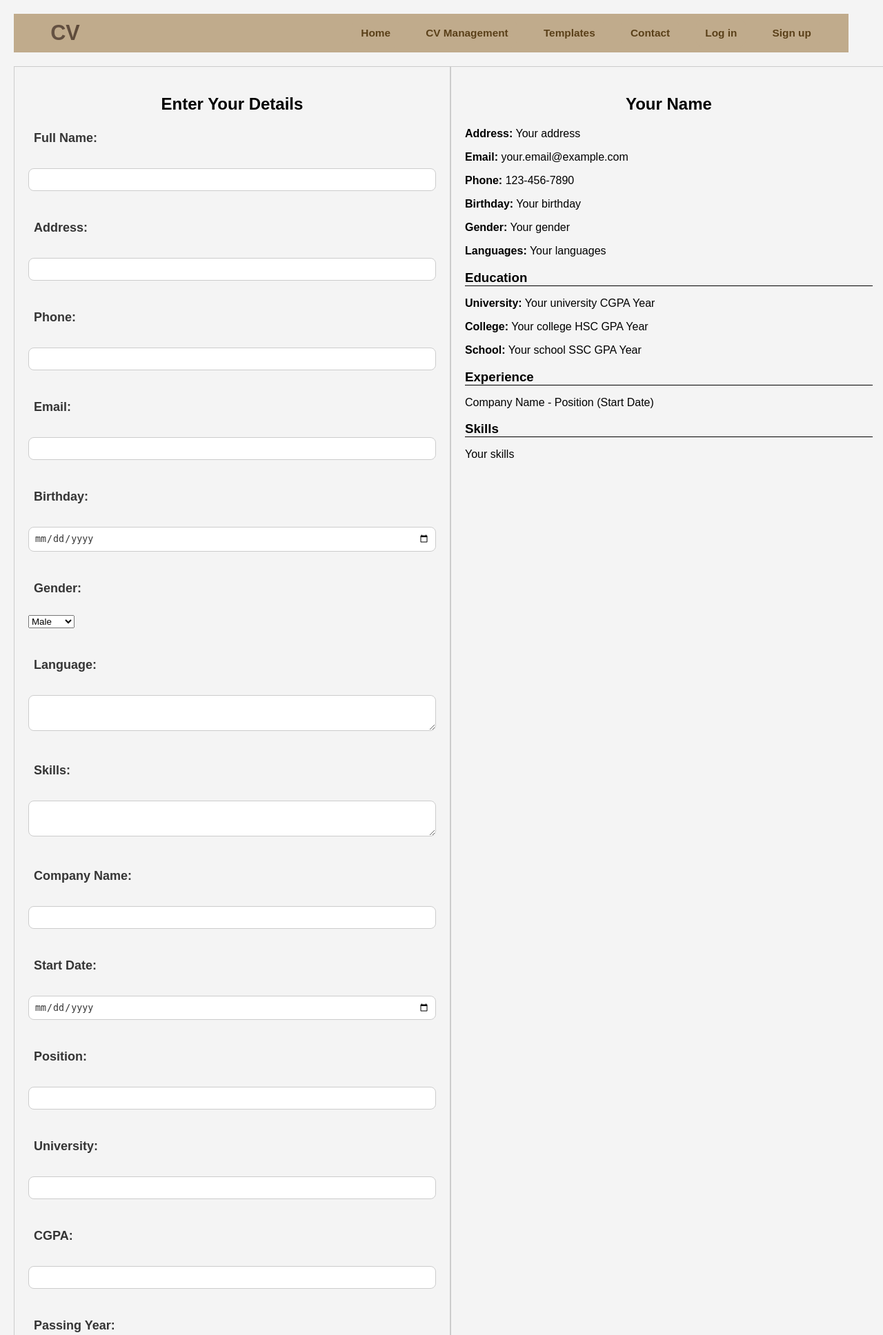
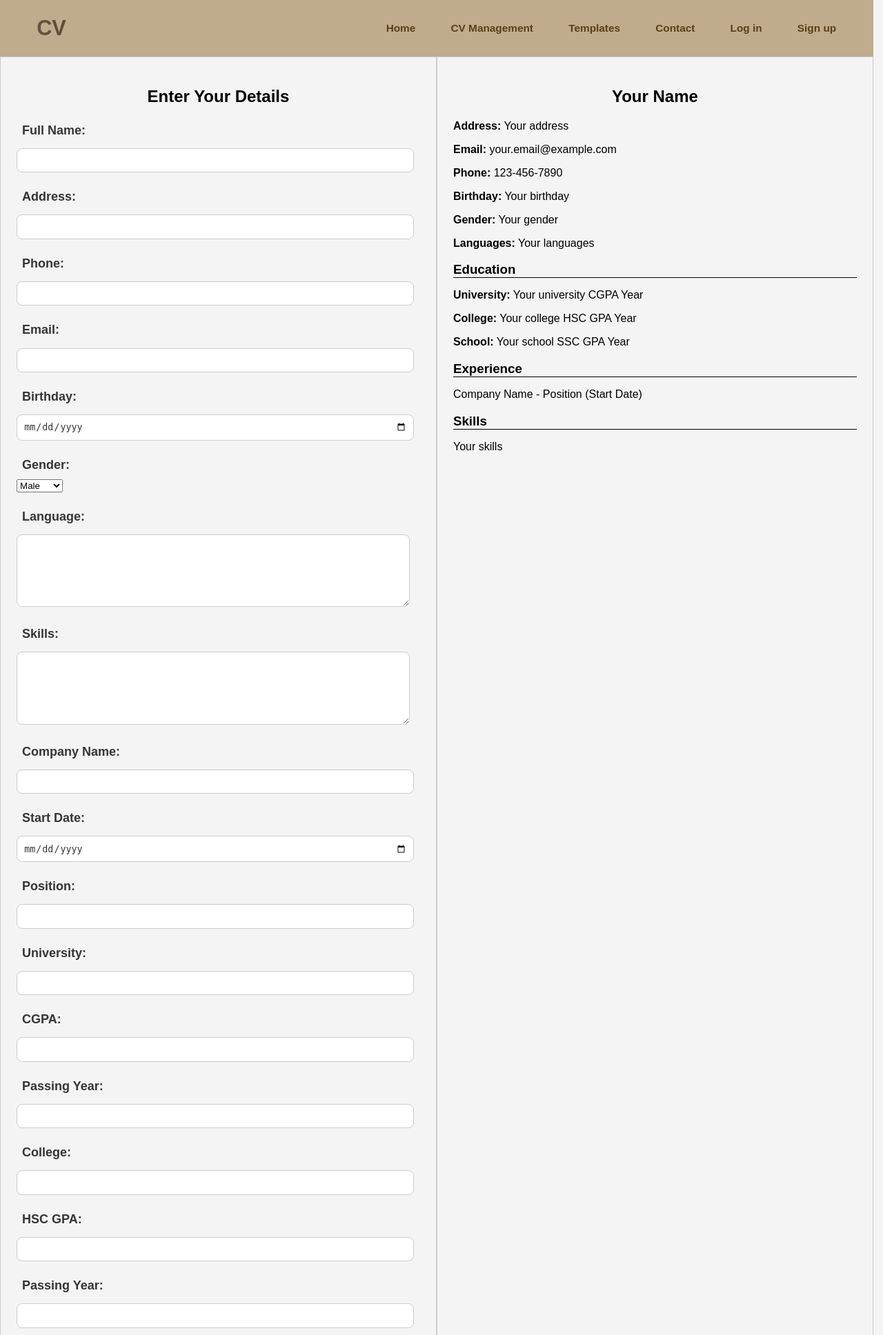
Before and after one commit to tiendattranle/CV-Assignment2, a PHP site: page /index.php?page=create-cv in a window 1280 px wide. Shown: the top 1936 px of the page at 69% size. Run offline with PHP 8.4, Linux system fonts and the light colour scheme.

Commit message:
css create cv

```diff
--- a/create-cv.php
+++ b/create-cv.php
@@ -1,33 +1,30 @@
 <style>
-        * {
-            box-sizing: border-box;
-        }
-        body {
+    .container {
         font-family: Arial, sans-serif;
-            margin: 20px;
-            display: flex;
-            gap: 20px;
-        }
-        .container {
         display: flex;
         width: 100%;
     }
     .form-container, .preview-container {
         width: 50%;
-            padding: 20px;
+        padding: 1.8vw;
         border: 1px solid #ccc;
     }
-        textarea, input {
-            width: 100%;
-            padding: 8px;
-            margin-top: 5px;
+    textarea {
+        width: 97.5%;
+        padding: 0.72vw;
+        margin-top: 0.4vw;
+    }
+    input {
+        width: 95%;
+        padding: 0.72vw;
+        margin-top: 0.4vw;
     }
     h2 {
         text-align: center;
     }
     .section h3 {
         border-bottom: 1px solid black;
-            margin-bottom: 10px;
+        margin-bottom: 0.4vw;
     }
 </style>
 <div class="container">
@@ -35,68 +32,68 @@
     <div class="form-container">
         <h2>Enter Your Details</h2>
         <form id="resumeForm" action="preview.php" method="POST">
-            <label>Full Name:</label><br>
-            <input type="text" name="name" required><br><br>
+            <label>Full Name:</label>
+            <input type="text" name="name" required>
 
-            <label>Address:</label><br>
-            <input type="text" name="address" required><br><br>
+            <label>Address:</label>
+            <input type="text" name="address" required>
 
-            <label>Phone:</label><br>
-            <input type="text" name="phone" required><br><br>
+            <label>Phone:</label>
+            <input type="text" name="phone" required>
 
-            <label>Email:</label><br>
-            <input type="email" name="email" required><br><br>
+            <label>Email:</label>
+            <input type="email" name="email" required>
 
-            <label>Birthday:</label><br>
-            <input type="date" name="birthday" required><br><br>
+            <label>Birthday:</label>
+            <input type="date" name="birthday" required>
 
-            <label>Gender:</label><br>
+            <label>Gender:</label>
             <select name="gender" required>
                 <option value="Male">Male</option>
                 <option value="Female">Female</option>
-            </select><br><br>
+            </select>
 
-            <label>Language:</label><br>
-            <textarea name="language" required></textarea><br><br>
+            <label>Language:</label>
+            <textarea name="language" rows="5" required></textarea>
 
-            <label>Skills:</label><br>
-            <textarea name="skill" required></textarea><br><br>
+            <label>Skills:</label>
+            <textarea name="skill" rows="5" required></textarea>
 
-            <label>Company Name:</label><br>
-            <input type="text" name="companyname"><br><br>
+            <label>Company Name:</label>
+            <input type="text" name="companyname">
 
-            <label>Start Date:</label><br>
-            <input type="date" name="cstartdate"><br><br>
+            <label>Start Date:</label>
+            <input type="date" name="cstartdate">
 
-            <label>Position:</label><br>
-            <input type="text" name="cposition"><br><br>
+            <label>Position:</label>
+            <input type="text" name="cposition">
 
-            <label>University:</label><br>
-            <input type="text" name="varsityname"><br><br>
+            <label>University:</label>
+            <input type="text" name="varsityname">
 
-            <label>CGPA:</label><br>
-            <input type="text" name="cgpa"><br><br>
+            <label>CGPA:</label>
+            <input type="text" name="cgpa">
 
-            <label>Passing Year:</label><br>
-            <input type="text" name="varsitypyear"><br><br>
+            <label>Passing Year:</label>
+            <input type="text" name="varsitypyear">
 
-            <label>College:</label><br>
-            <input type="text" name="collegename"><br><br>
+            <label>College:</label>
+            <input type="text" name="collegename">
 
-            <label>HSC GPA:</label><br>
-            <input type="text" name="hscgpa"><br><br>
+            <label>HSC GPA:</label>
+            <input type="text" name="hscgpa">
 
-            <label>Passing Year:</label><br>
-            <input type="text" name="clgpyear"><br><br>
+            <label>Passing Year:</label>
+            <input type="text" name="clgpyear">
 
-            <label>School:</label><br>
-            <input type="text" name="schoolname"><br><br>
+            <label>School:</label>
+            <input type="text" name="schoolname">
 
-            <label>SSC GPA:</label><br>
-            <input type="text" name="sscgpa"><br><br>
+            <label>SSC GPA:</label>
+            <input type="text" name="sscgpa">
 
-            <label>Passing Year:</label><br>
-            <input type="text" name="sclpyear"><br><br>
+            <label>Passing Year:</label>
+            <input type="text" name="sclpyear">
 
             <button type="submit">Add Information</button>
         </form>
```
Lines whose indentation alone changed are shown as unchanged.
